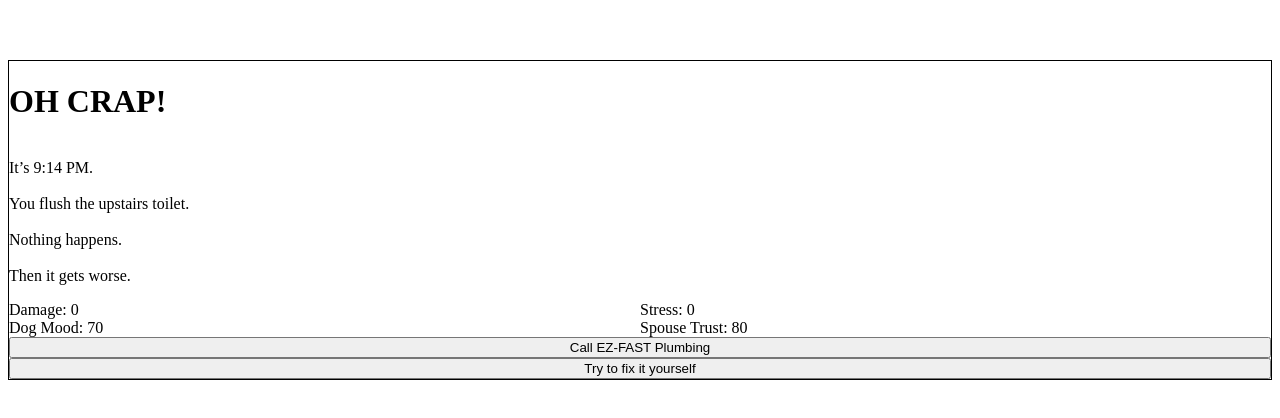
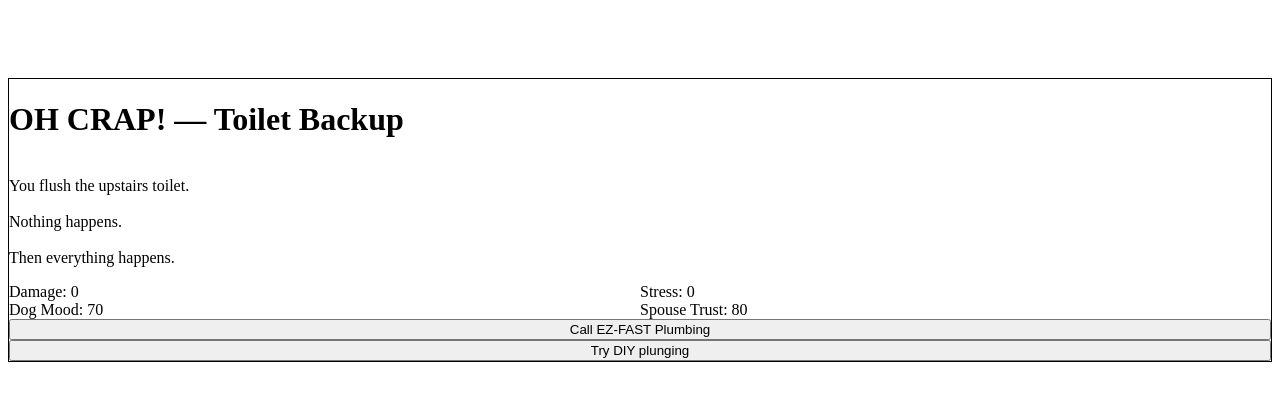
Before and after one commit to ez-fast/oh-crap-game, a React (Vite) app: page / in a window 1280 px wide. Shown: the part 188-606 px from the top of the page. Built offline with nearby package versions, Linux system fonts and the light colour scheme.

Commit message:
tyring to get everythign put back in

```diff
--- a/src/App.jsx
+++ b/src/App.jsx
@@ -13,9 +13,9 @@ export default function OhCrapGame() {
     audio.play().catch(() => {});
   };
 
-  // ===============================
-  // 1. WORLD STATE (UPGRADED)
-  // ===============================
+  // =========================
+  // WORLD STATE SYSTEM
+  // =========================
   const [state, setState] = React.useState({
     damage: 0,
     stress: 0,
@@ -31,8 +31,10 @@ export default function OhCrapGame() {
   const [event, setEvent] = React.useState('');
   const [shake, setShake] = React.useState(false);
   const [achievement, setAchievement] = React.useState('');
-  const [finalReport, setFinalReport] = React.useState('');
 
+  // =========================
+  // RANDOM EVENTS
+  // =========================
   const randomEvents = [
     "A neighbor gives unsolicited plumbing advice.",
     "Your spouse is now supervising you.",
@@ -42,139 +44,138 @@ export default function OhCrapGame() {
     "A YouTube plumber contradicts your plan."
   ];
 
-  // ===============================
-  // STORY NODES
-  // ===============================
+  // =========================
+  // STORY NODES (MULTI START)
+  // =========================
   const storyNodes = {
     start: {
-      title: "OH CRAP!",
+      title: "OH CRAP! — Toilet Backup",
       text: `
-It’s 9:14 PM.
-
 You flush the upstairs toilet.
 
 Nothing happens.
 
-Then it gets worse.
+Then everything happens.
       `,
       choices: [
-        {
-          text: "Call EZ-FAST Plumbing",
-          next: "goodEnding",
-          damage: -5,
-          stress: -10,
-          wallet: -250
-        },
-        {
-          text: "Try to fix it yourself",
-          next: "plungerAttempt",
-          damage: 10,
-          stress: 15,
-          wallet: 0
-        }
+        { text: "Call EZ-FAST Plumbing", next: "goodEnding", damage: -5, stress: -10, wallet: -250 },
+        { text: "Try DIY plunging", next: "plungerAttempt", damage: 10, stress: 15, wallet: 0 }
+      ]
+    },
+
+    kitchenStart: {
+      title: "OH CRAP! — Kitchen Disaster",
+      text: `
+The garbage disposal makes a horrifying noise.
+
+The sink fills up faster than it drains.
+      `,
+      choices: [
+        { text: "Call EZ-FAST Plumbing", next: "goodEnding", damage: -5, stress: -10, wallet: -250 },
+        { text: "Reach in carefully", next: "disposalDisaster", damage: 20, stress: 25, wallet: -50 }
+      ]
+    },
+
+    waterHeaterStart: {
+      title: "OH CRAP! — Water Heater Leak",
+      text: `
+You hear hissing from the garage.
+
+The water heater is leaking.
+
+It is not supposed to do that.
+      `,
+      choices: [
+        { text: "Call EZ-FAST Plumbing", next: "goodEnding", damage: -5, stress: -10, wallet: -300 },
+        { text: "Tap it lightly", next: "heaterExplosion", damage: 30, stress: 25, wallet: -100 }
       ]
     },
 
     plungerAttempt: {
       title: "The Plunger Incident",
-      text: `
-You plunge aggressively.
-
-The toilet responds emotionally.
-
-Poorly.
-      `,
+      text: `The toilet responds… aggressively.`,
       choices: [
-        {
-          text: "Call EZ-FAST Plumbing",
-          next: "rescuedEnding",
-          damage: -5,
-          stress: -10,
-          wallet: -350
-        },
-        {
-          text: "Rent a drain snake",
-          next: "snakeDisaster",
-          damage: 25,
-          stress: 20,
-          wallet: -89
-        }
+        { text: "Call EZ-FAST Plumbing", next: "rescuedEnding", damage: -5, stress: -10, wallet: -350 },
+        { text: "Rent a drain snake", next: "snakeDisaster", damage: 25, stress: 20, wallet: -89 }
       ]
     },
 
     snakeDisaster: {
       title: "Critical Failure",
-      text: `
-The snake gets stuck in the pipe.
-
-You panic.
-
-The house starts making new sounds.
-      `,
+      text: `The snake gets stuck. Something cracks.`,
       choices: [
-        {
-          text: "Call EZ-FAST Plumbing",
-          next: "lateRescueEnding",
-          damage: 10,
-          stress: 10,
-          wallet: -650
-        },
-        {
-          text: "Push harder anyway",
-          next: "catastropheEnding",
-          damage: 50,
-          stress: 40,
-          wallet: -1200
-        }
+        { text: "Call EZ-FAST Plumbing", next: "lateRescueEnding", damage: 10, stress: 10, wallet: -650 },
+        { text: "Push harder", next: "catastropheEnding", damage: 50, stress: 40, wallet: -1200 }
       ]
     },
 
+    disposalDisaster: {
+      title: "Kitchen Escalation",
+      text: `Everything starts backing up into everything else.`,
+      choices: [
+        { text: "Call EZ-FAST Plumbing", next: "rescuedEnding", damage: 5, stress: 5, wallet: -300 },
+        { text: "Keep DIY-ing", next: "catastropheEnding", damage: 40, stress: 30, wallet: -900 }
+      ]
+    },
+
+    heaterExplosion: {
+      title: "Water Heater Regret",
+      text: `The leak becomes… more confident.`,
+      choices: [
+        { text: "Call EZ-FAST Plumbing", next: "lateRescueEnding", damage: 15, stress: 15, wallet: -800 }
+      ]
+    },
+
+    // =========================
+    // ENDINGS
+    // =========================
     goodEnding: {
       ending: true,
       title: "Professional Victory",
-      text: "EZ-FAST fixes everything quickly. Nothing else breaks."
+      text: "Everything is fixed quickly and correctly."
     },
 
     rescuedEnding: {
       ending: true,
       title: "Narrow Escape",
-      text: "You avoided a full plumbing disaster."
+      text: "You avoided major damage."
     },
 
     lateRescueEnding: {
       ending: true,
-      title: "Expensive Lesson"
+      title: "Expensive Lesson",
+      text: "Repairs worked, but the bill hurt."
     },
 
     catastropheEnding: {
       ending: true,
-      title: "TOTAL CATASTROPHE"
+      title: "TOTAL CATASTROPHE",
+      text: "Everything went wrong. Completely."
     }
   };
 
   const node = storyNodes[currentNode];
 
-  // ===============================
-  // 2. WORLD STATE ENGINE (DOG + FAMILY + CHAOS)
-  // ===============================
+  const startNodes = ['start', 'kitchenStart', 'waterHeaterStart'];
+
+  // =========================
+  // HANDLE CHOICE (WORLD ENGINE)
+  // =========================
   const handleChoice = (choice) => {
     playSound('click');
 
-    // random event system
     if (Math.random() < 0.35) {
       setEvent(randomEvents[Math.floor(Math.random() * randomEvents.length)]);
     } else {
       setEvent('');
     }
 
-    // shake on big damage
     if (choice.damage >= 25) {
       setShake(true);
       playSound('disaster');
       setTimeout(() => setShake(false), 500);
     }
 
-    // WORLD STATE UPDATE (CORE UPGRADE)
     setState(prev => ({
       damage: Math.max(0, prev.damage + choice.damage),
       stress: Math.max(0, prev.stress + choice.stress),
@@ -187,45 +188,22 @@ The house starts making new sounds.
       chaosLevel: prev.chaosLevel + choice.damage + choice.stress
     }));
 
+    setCurrentNode(choice.next);
+
     if (choice.next === 'catastropheEnding') {
-      setAchievement('MASTER OF BAD DECISIONS');
-      generateFinalReport("catastropheEnding");
+      setAchievement("MASTER OF BAD DECISIONS");
     }
-
-    if (choice.next === 'goodEnding') {
-      setAchievement('RESPONSIBLE HOMEOWNER');
-      generateFinalReport("goodEnding");
-    }
-
-    setCurrentNode(choice.next);
   };
 
-  // ===============================
-  // 3. FINAL REPORT (INSURANCE STYLE)
-  // ===============================
-  const generateFinalReport = (endingType) => {
-    setFinalReport(`
-INSURANCE + HOME DAMAGE REPORT
+  // =========================
+  // RESTART (RANDOM START FIX)
+  // =========================
+  const restartGame = () => {
+    const randomStart =
+      startNodes[Math.floor(Math.random() * startNodes.length)];
 
-Physical Damage: ${state.damage}%
-Emotional Stress: ${state.stress}%
-Financial Loss: $${Math.abs(state.wallet)}
+    setCurrentNode(randomStart);
 
-Dog Mood: ${state.dogMood}/100
-Spouse Trust: ${state.spouseTrust}/100
-Insurance Risk Score: ${state.insuranceRisk}
-Chaos Index: ${state.chaosLevel}
-
-Outcome: ${endingType.toUpperCase()}
-
-Recommendation:
-Do not attempt further DIY plumbing.
-Call a licensed professional immediately.
-    `);
-  };
-
-  const restartGame = () => {
-    setCurrentNode('start');
     setState({
       damage: 0,
       stress: 0,
@@ -236,9 +214,9 @@ Call a licensed professional immediately.
       insuranceRisk: 10,
       chaosLevel: 0
     });
+
     setEvent('');
     setAchievement('');
-    setFinalReport('');
   };
 
   return (
@@ -256,7 +234,7 @@ Call a licensed professional immediately.
           </div>
         )}
 
-        <p className="whitespace-pre-line mb-6 text-slate-200">
+        <p className="whitespace-pre-line mb-6">
           {node.text}
         </p>
 
@@ -289,11 +267,9 @@ Call a licensed professional immediately.
               Play Again
             </button>
 
-            {finalReport && (
-              <pre className="text-xs bg-black/40 p-4 rounded-xl whitespace-pre-wrap">
-                {finalReport}
-              </pre>
-            )}
+            <div className="text-sm text-slate-300 bg-black/40 p-4 rounded-xl">
+              Chaos Score: {state.chaosLevel}
+            </div>
           </div>
         )}
 
```
